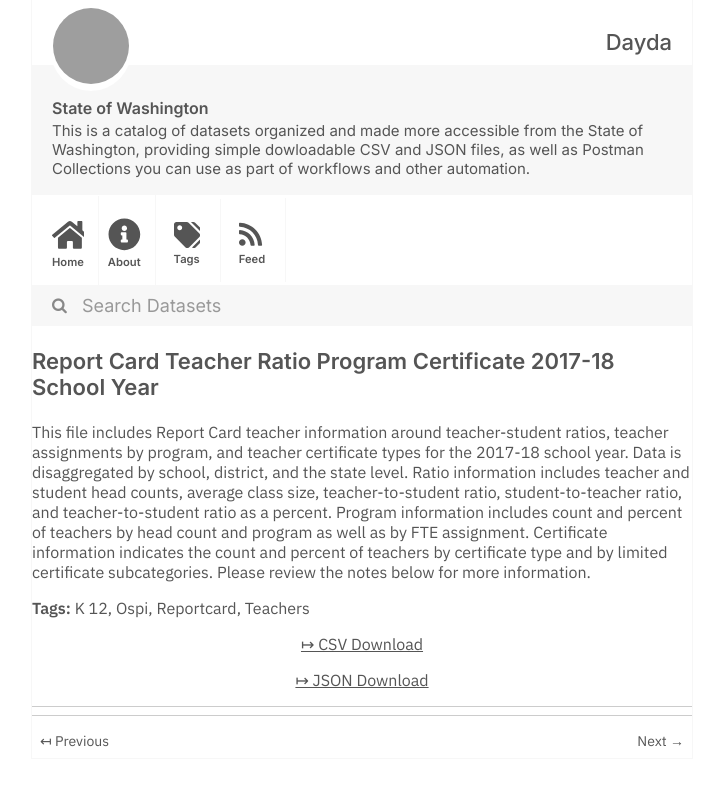
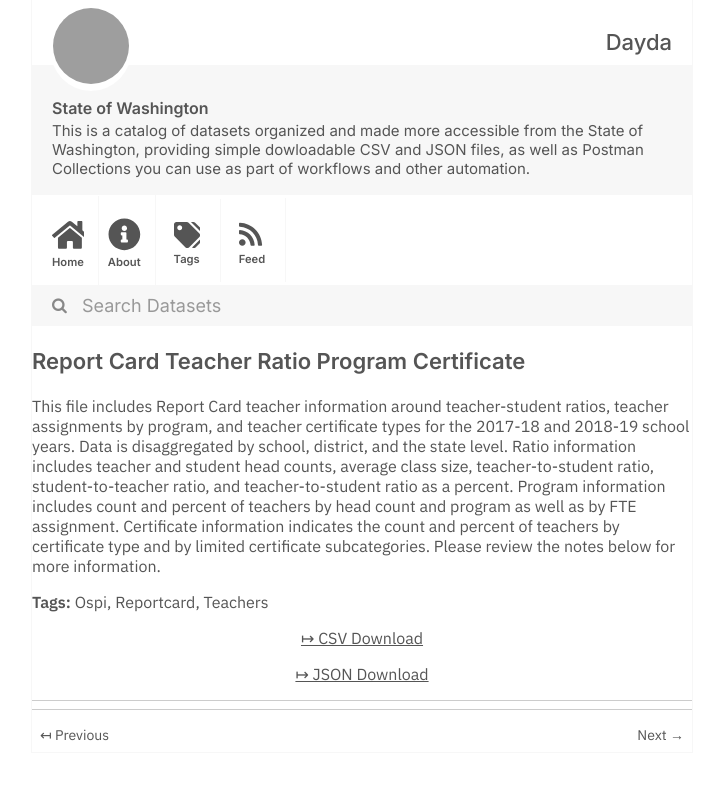
Before and after one commit to dayda-entities/state-of-washington, a Jekyll site: the page built from _posts/2020-11-10-report-card-teacher-ratio-prog.md, in a window 1280 px wide, cut to the strip 0-786 px from the top of the page. Shown: the whole strip, without its empty margins (278-998 px from the left). Built offline with Jekyll 4.4.1, drawn with Linux system fonts in a browser that asks for light colours; grey boxes are pictures that could not be loaded.

Commit message:
Publish Data

```diff
--- a/_posts/2020-11-10-report-card-teacher-ratio-prog.md
+++ b/_posts/2020-11-10-report-card-teacher-ratio-prog.md
@@ -1,19 +1,18 @@
 ---
-title: Report Card Teacher Ratio Program Certificate 2017-18 School Year
-created: '2020-11-10T17:21:31.637813'
-modified: '2020-11-10T17:21:31.637821'
+title: Report Card Teacher Ratio Program Certificate
+created: '2020-11-10T17:19:47.612921'
+modified: '2020-11-10T17:19:47.612928'
 state: active
 type: dataset
 tags:
-  - K 12
   - Ospi
   - Reportcard
   - Teachers
 groups:
   - Local Government
-csv_url: 'https://data.wa.gov/api/views/ujbe-i8ps/rows.csv?accessType=DOWNLOAD'
-json_url: 'https://data.wa.gov/api/views/ujbe-i8ps/rows.json?accessType=DOWNLOAD'
+csv_url: 'https://data.wa.gov/api/views/48sv-aigs/rows.csv?accessType=DOWNLOAD'
+json_url: 'https://data.wa.gov/api/views/48sv-aigs/rows.json?accessType=DOWNLOAD'
 layout: post
 
 ---
-This file includes Report Card teacher information around teacher-student ratios, teacher assignments by program, and teacher certificate types for the 2017-18 school year. Data is disaggregated by school, district, and the state level. Ratio information includes teacher and student head counts, average class size, teacher-to-student ratio, student-to-teacher ratio, and teacher-to-student ratio as a percent. Program information includes count and percent of teachers by head count and program as well as by FTE assignment. Certificate information indicates the count and percent of teachers by certificate type and by limited certificate subcategories. Please review the notes below for more information.
+This file includes Report Card teacher information around teacher-student ratios, teacher assignments by program, and teacher certificate types for the 2017-18 and 2018-19 school years. Data is disaggregated by school, district, and the state level. Ratio information includes teacher and student head counts, average class size, teacher-to-student ratio, student-to-teacher ratio, and teacher-to-student ratio as a percent. Program information includes count and percent of teachers by head count and program as well as by FTE assignment. Certificate information indicates the count and percent of teachers by certificate type and by limited certificate subcategories. Please review the notes below for more information.
```
